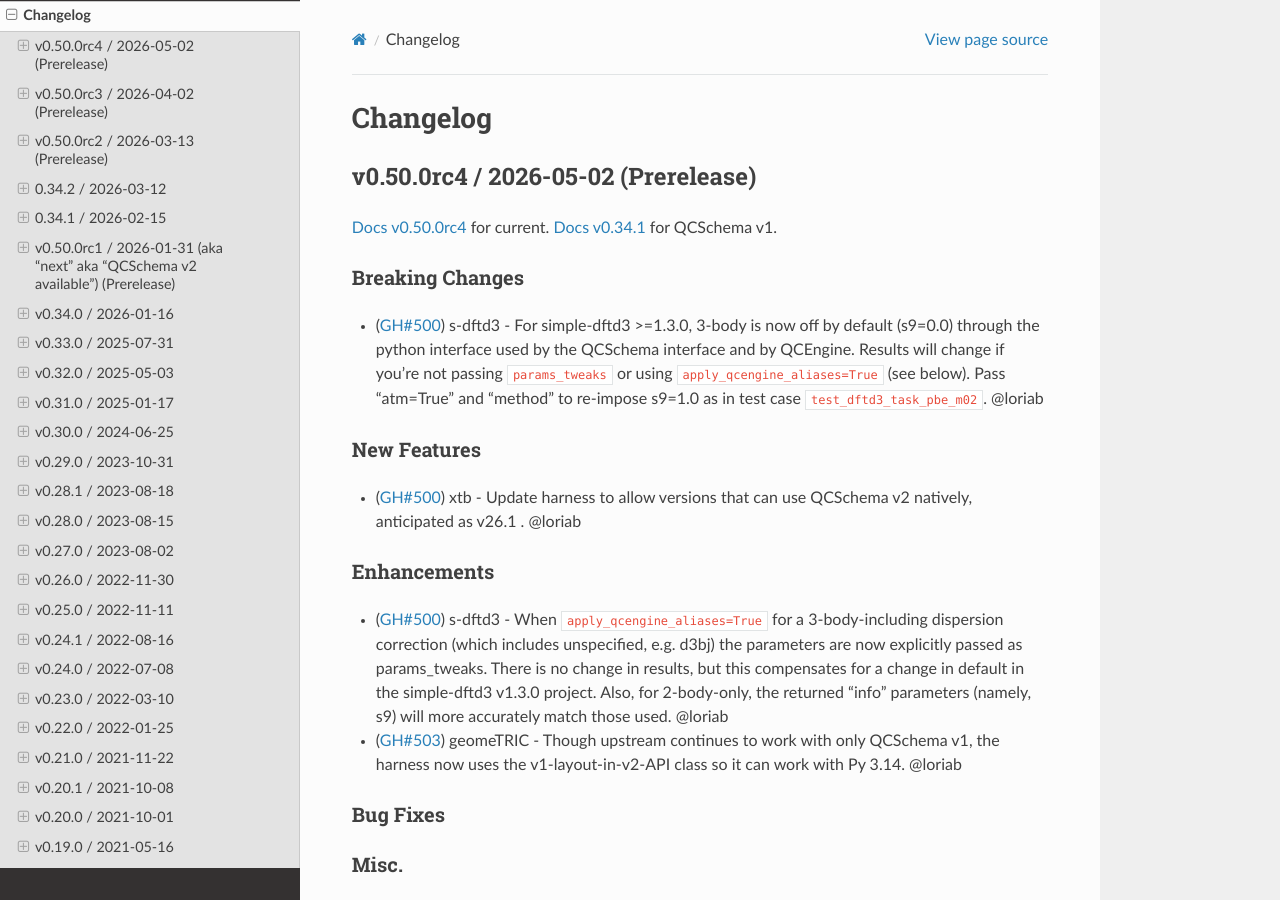
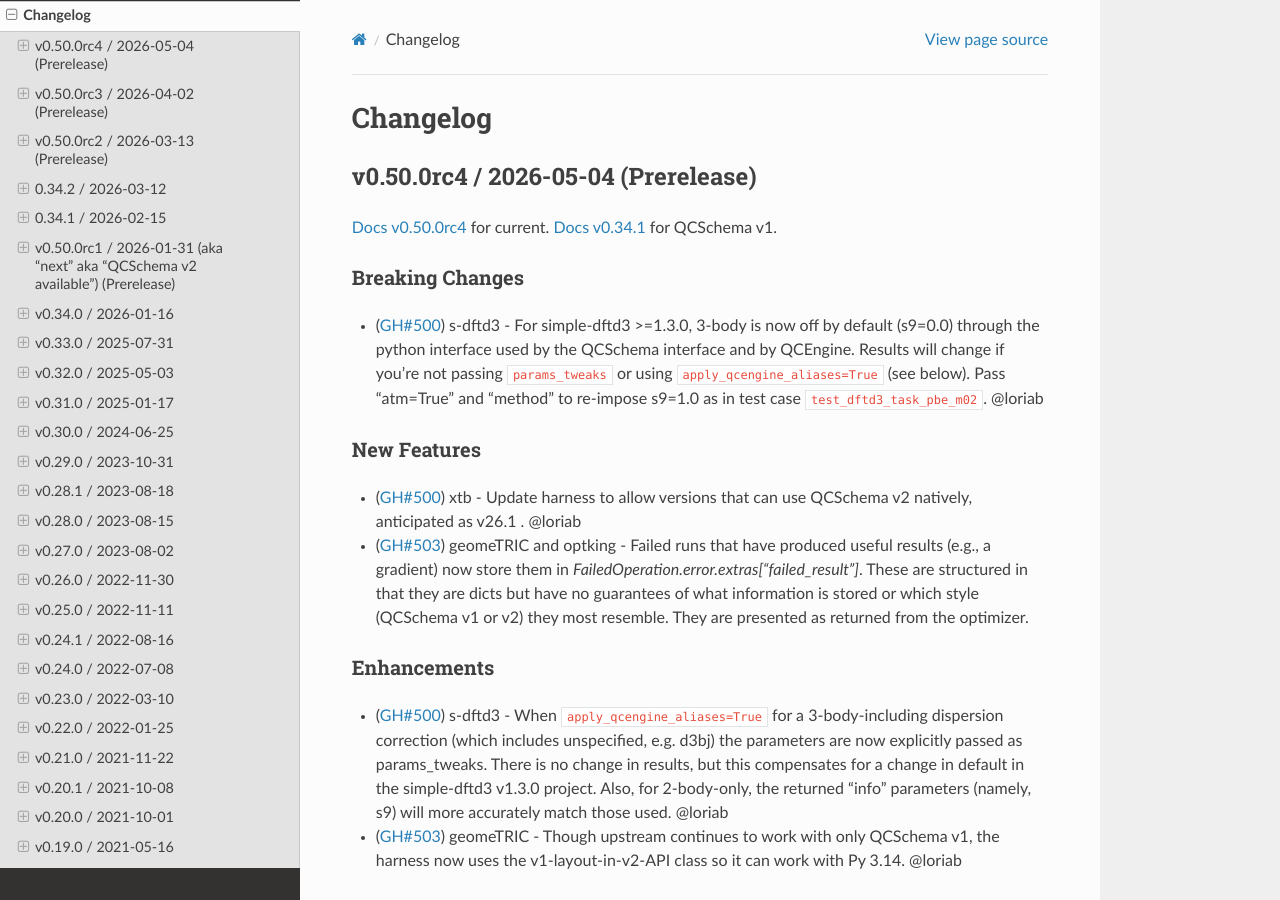
Before and after one commit to MolSSI/QCEngine, a Sphinx documentation site: the page built from docs/source/changelog.rst, in a window 1280 px wide and 900 px high. Built offline with Sphinx 7.4.7 and the Read the Docs theme 3.1.0, drawn with Linux system fonts in a browser that asks for light colours; the version number could not be read and is left out.

Commit message:
another fix

```diff
--- a/docs/source/changelog.rst
+++ b/docs/source/changelog.rst
@@ -34,7 +34,7 @@ Changelog
 
 .. _`sec:cl0500rc4`:
 
-v0.50.0rc4 / 2026-05-02 (Prerelease)
+v0.50.0rc4 / 2026-05-04 (Prerelease)
 ------------------------------------
 
 :docs:`v0.50.0rc4` for current. :docs:`v0.34.1` for QCSchema v1.
@@ -51,6 +51,11 @@ New Features
 ++++++++++++
 - (:pr:`500`) xtb - Update harness to allow versions that can use QCSchema v2
   natively, anticipated as v26.1 . @loriab
+- (:pr:`503`) geomeTRIC and optking - Failed runs that have produced useful results
+  (e.g., a gradient) now store them in `FailedOperation.error.extras["failed_result"]`.
+  These are structured in that they are dicts but have no guarantees of what
+  information is stored or which style (QCSchema v1 or v2) they most resemble.
+  They are presented as returned from the optimizer.
 
 Enhancements
 ++++++++++++
```
Also changed, not shown: 1 other file.
